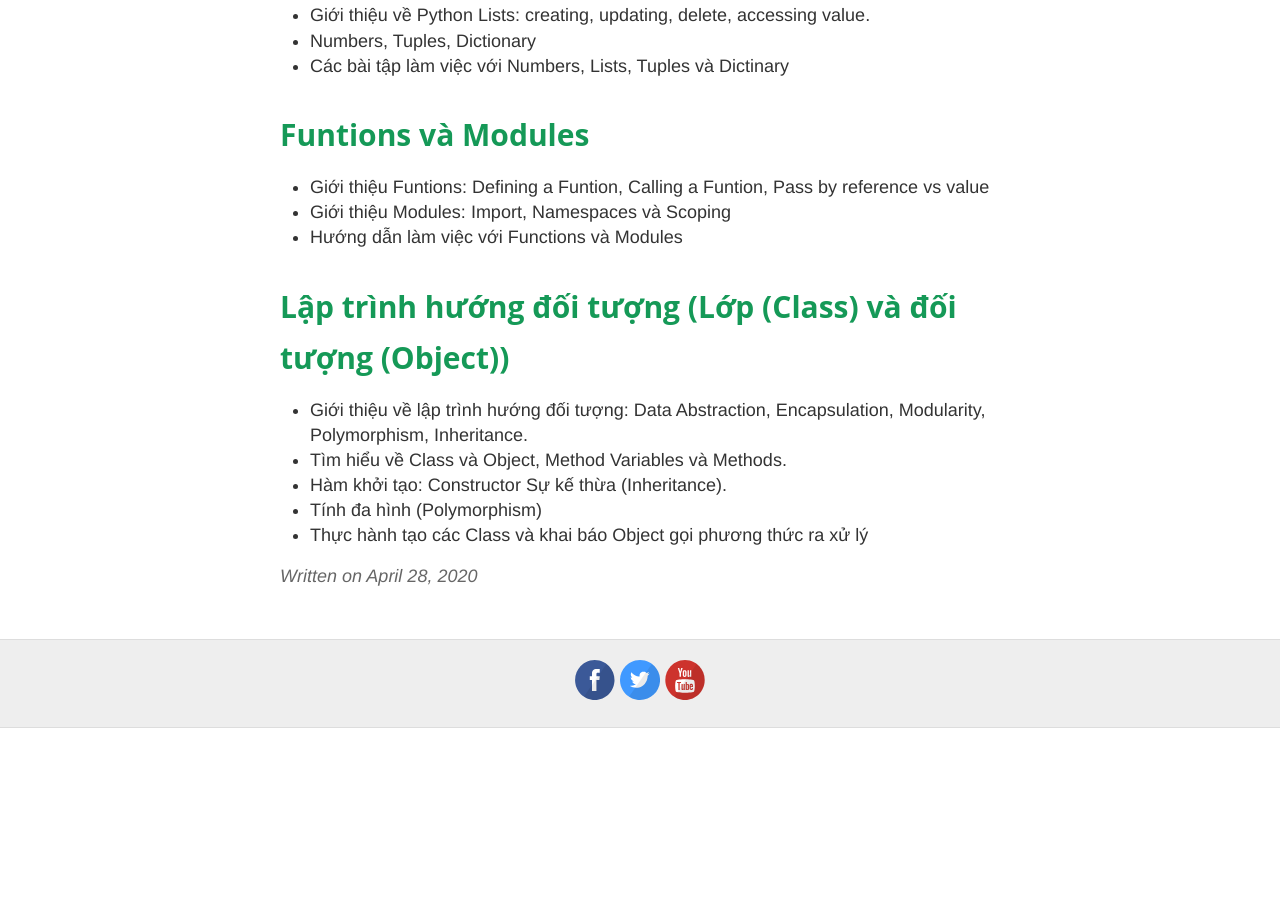
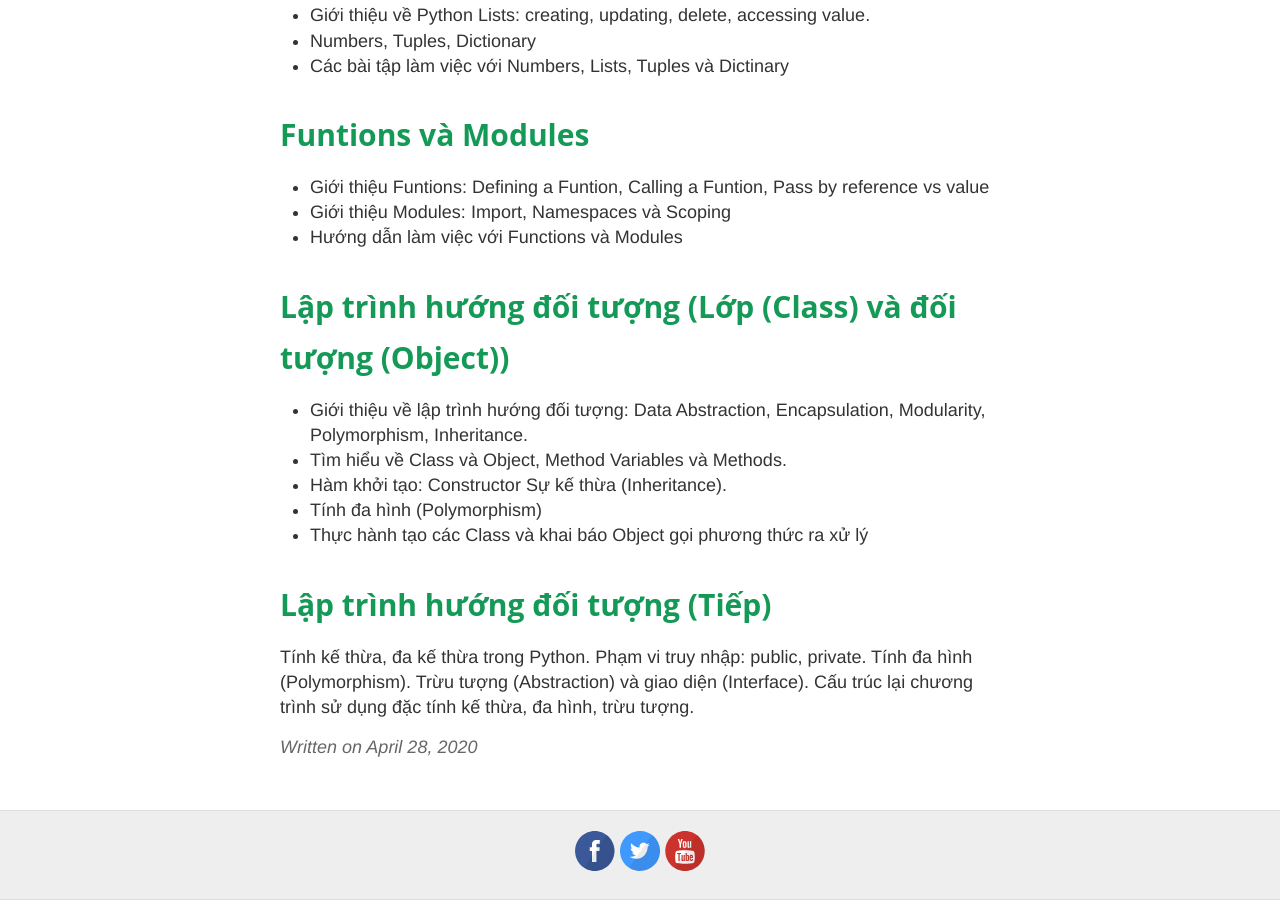
Before and after one commit to sonnhfit/sonnhfit.github.io, a Jekyll site: the page built from _posts/2020-4-28-day-het-khong-con-cai-gi.md, in a window 1280 px wide and 900 px high, scrolled down 1112 px. Built offline with Jekyll 4.4.1, drawn with Linux system fonts in a browser that asks for light colours; before the commit the page ends 1840 px from its top, so only the background shows below that.

Commit message:
Update 2020-4-28-day-het-khong-con-cai-gi.md

```diff
--- a/_posts/2020-4-28-day-het-khong-con-cai-gi.md
+++ b/_posts/2020-4-28-day-het-khong-con-cai-gi.md
@@ -49,3 +49,11 @@ Mình có thời gian rảnh vào buổi tối nên mình mở 1 khoá học l
 - Hàm khởi tạo: Constructor Sự kế thừa (Inheritance).
 - Tính đa hình (Polymorphism)
 - Thực hành tạo các Class và khai báo Object gọi phương thức ra xử lý
+
+# Lập trình hướng đối tượng (Tiếp)
+
+Tính kế thừa, đa kế thừa trong Python.
+Phạm vi truy nhập: public, private.
+Tính đa hình (Polymorphism).
+Trừu tượng (Abstraction) và giao diện (Interface).
+Cấu trúc lại chương trình sử dụng đặc tính kế thừa, đa hình, trừu tượng.
```
